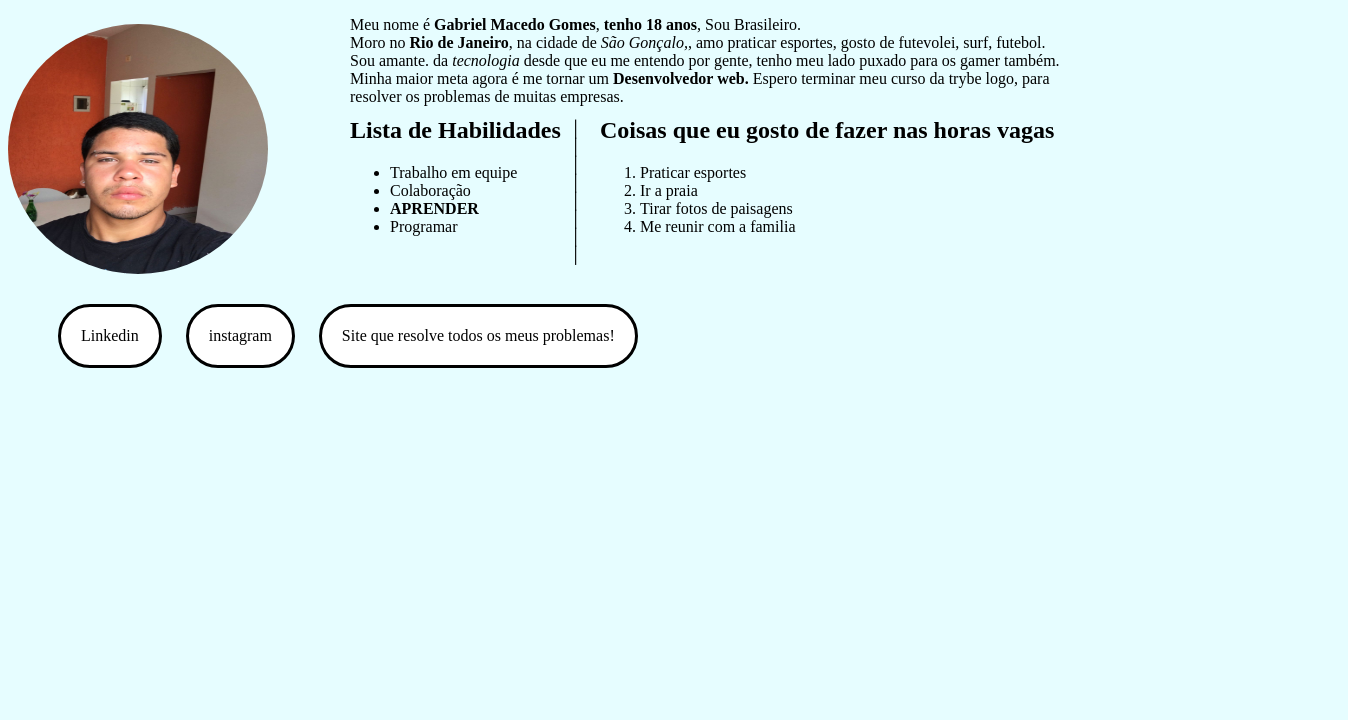
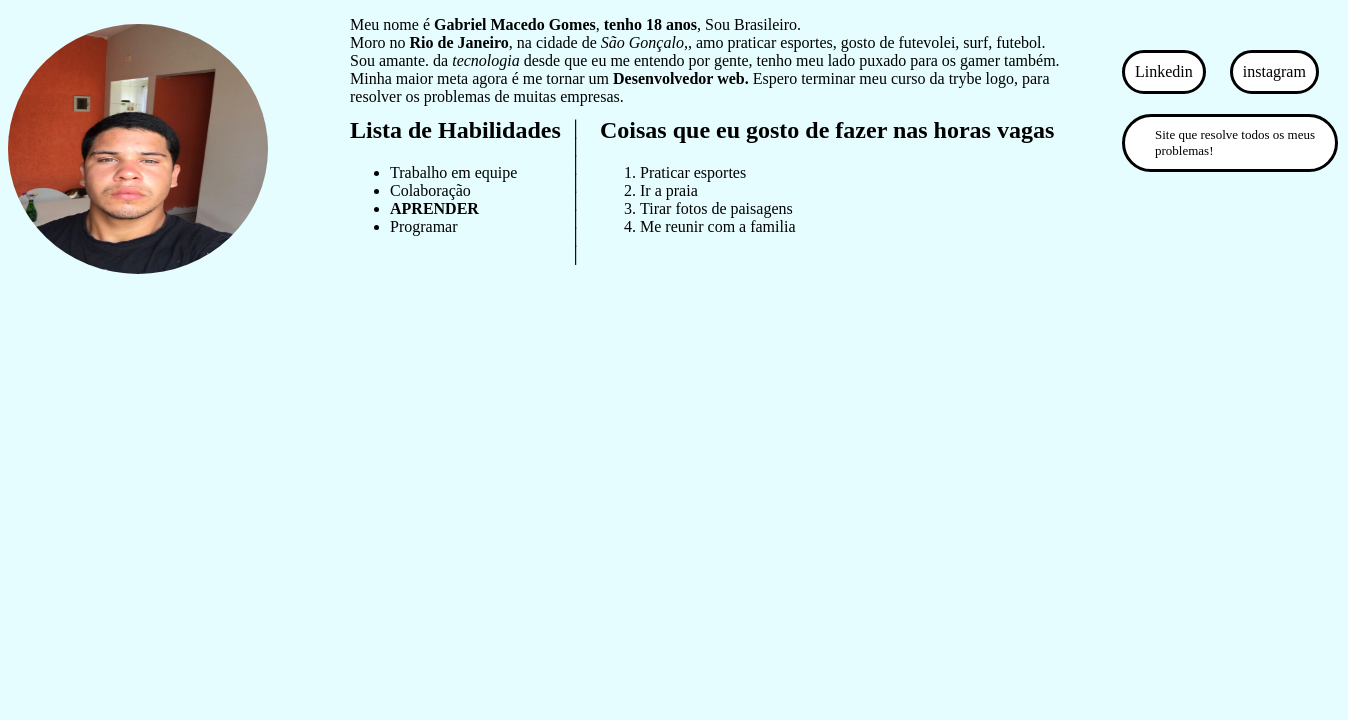
Before and after one commit to gabriel-m-gomes/gabriel-m-gomes.github.io, a plain HTML site: page index.html in a window 1280 px wide. Shown: the part 80-800 px from the top of the page, 1348 px wide, since content can reach past the window. Drawn offline with Linux system fonts and the light colour scheme.

Commit message:
Atualizei links

```diff
--- a/index.html
+++ b/index.html
@@ -13,7 +13,7 @@
     <h1 id="titulo" >Gabriel Macedo Gomes</h1>
     <br>
 
-    <div>
+    <div id="primeira-div">
         <img id="minha-foto" src="64f69029-a409-4b31-b87b-f57129f3a665.jpeg" alt="Uma foto minha" >
 
         <img src="" alt="">
@@ -60,11 +60,11 @@
     </div>
 
 
-    <div>
+    <div id="minha-lista">
         <ul>
             <a class="A" href="https://www.linkedin.com/in/gabriel-macedo-gomes/" target="_blank">Linkedin</a>
             <a class="A" href="https://www.instagram.com/gabriel_macedo44/" target="_blank">instagram</a>
-            <a class="A"id="movimentar" href="https://stackoverflow.com/" target="_blank" >Site que resolve todos os meus problemas!</a>
+            <a class="A" id="movimentar" href="https://stackoverflow.com/" target="_blank" >Site que resolve todos os meus problemas!</a>
         </ul>
     </div>
 
--- a/style.css
+++ b/style.css
@@ -4,6 +4,11 @@ body{
 
 #titulo{
     font-family:Georgia, 'Times New Roman', Times, serif ;
+    text-align: center;
+}
+
+#primeira-div{
+    display: inline-block;
 }
 
 #minha-foto{
@@ -31,11 +36,33 @@ body{
     text-decoration: none;
     display: inline-block;
     background-color: white;
-    padding: 20px;
+    padding: 10px;
     margin: 10px;
     text-decoration: none;
     color: black;
    border-radius: 60px;
-   border: solid;
+   border: solid 3px;
 
 }
+
+#minha-lista{
+    display: inline-block;
+    margin-left: 800px;
+    position: absolute;
+
+
+}
+
+#movimentar{
+    width: 170px;
+    font-size: 13px;
+    padding-left: 30px;
+
+
+}
+
+.A:hover{
+    background-color: aqua;
+    font-size: 30px;
+    transition: 0.3s;
+}
```
